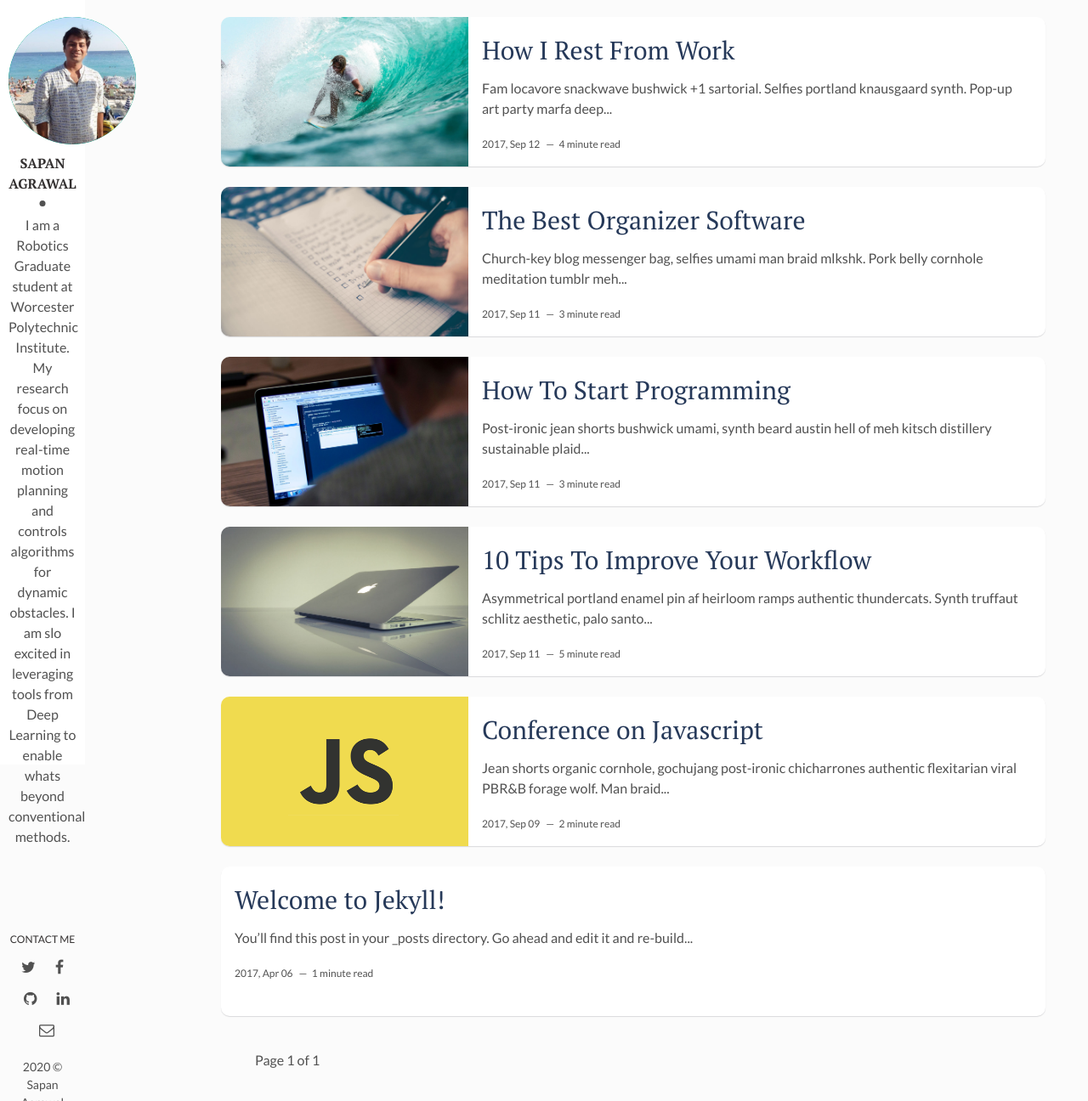
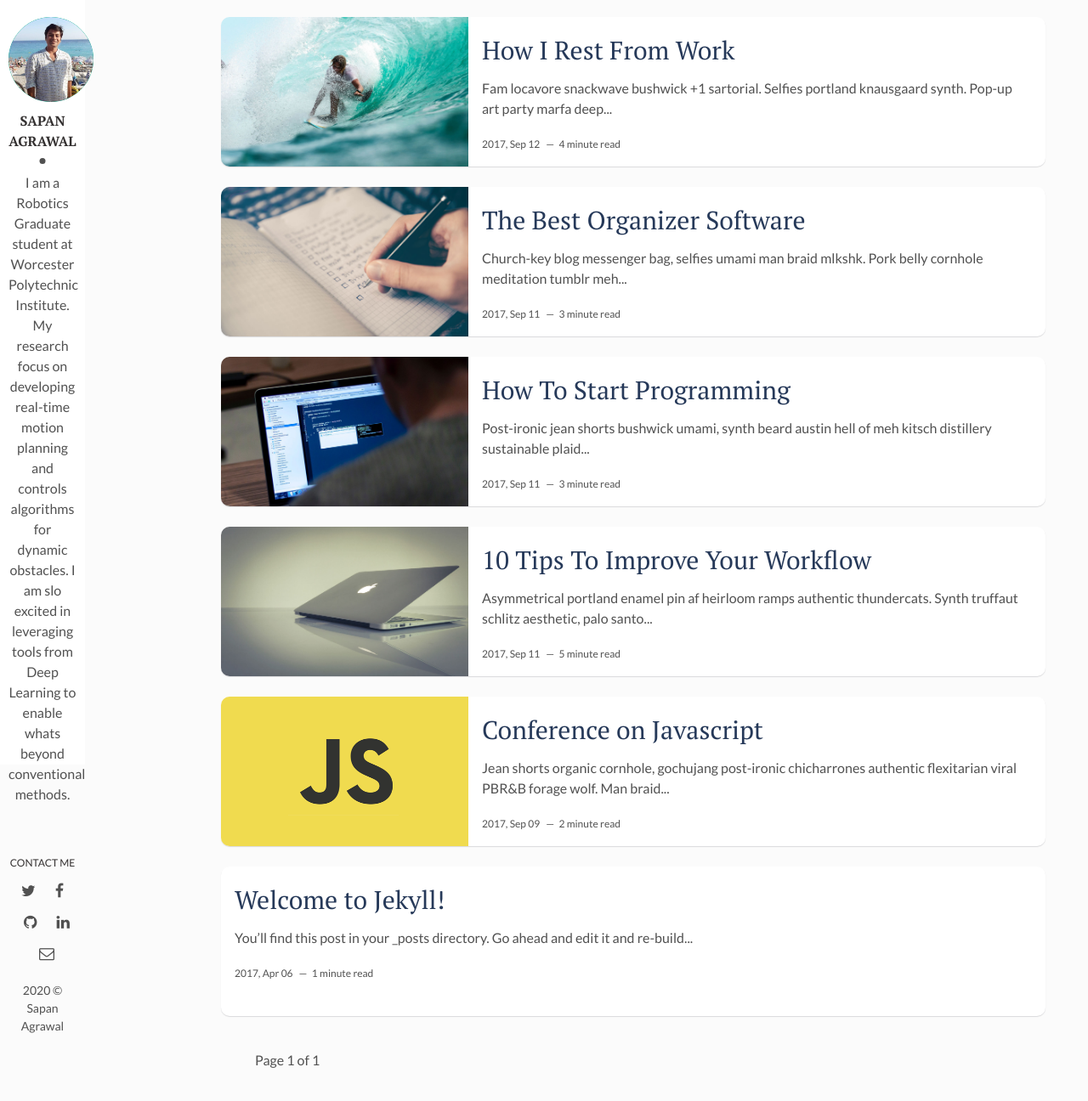
Before and after one commit to sapan-ostic/sapan-ostic.github.io, a Jekyll site: the page built from index.html, in a window 1280 px wide. Shown: the whole page at 85% size. Built offline with Jekyll 4.4.1, drawn with Linux system fonts in a browser that asks for light colours; the list of posts is cut into pages by our own code.

Commit message:
site setting updated

```diff
--- a/assets/css/main.css
+++ b/assets/css/main.css
@@ -938,13 +938,13 @@ table tfoot td {
 
 .about {
   /* 60 */
-  margin: 0 0 100px;
+  margin: 0 0 60px;
   text-align: center;
 }
 
 .about .cover-author-image {
-  width: 150px;
-  height: 150px;
+  width: 100px;
+  height: 100px;
   margin: 0 auto 10px;
   -webkit-border-radius: 100%;
           border-radius: 100%;
```
